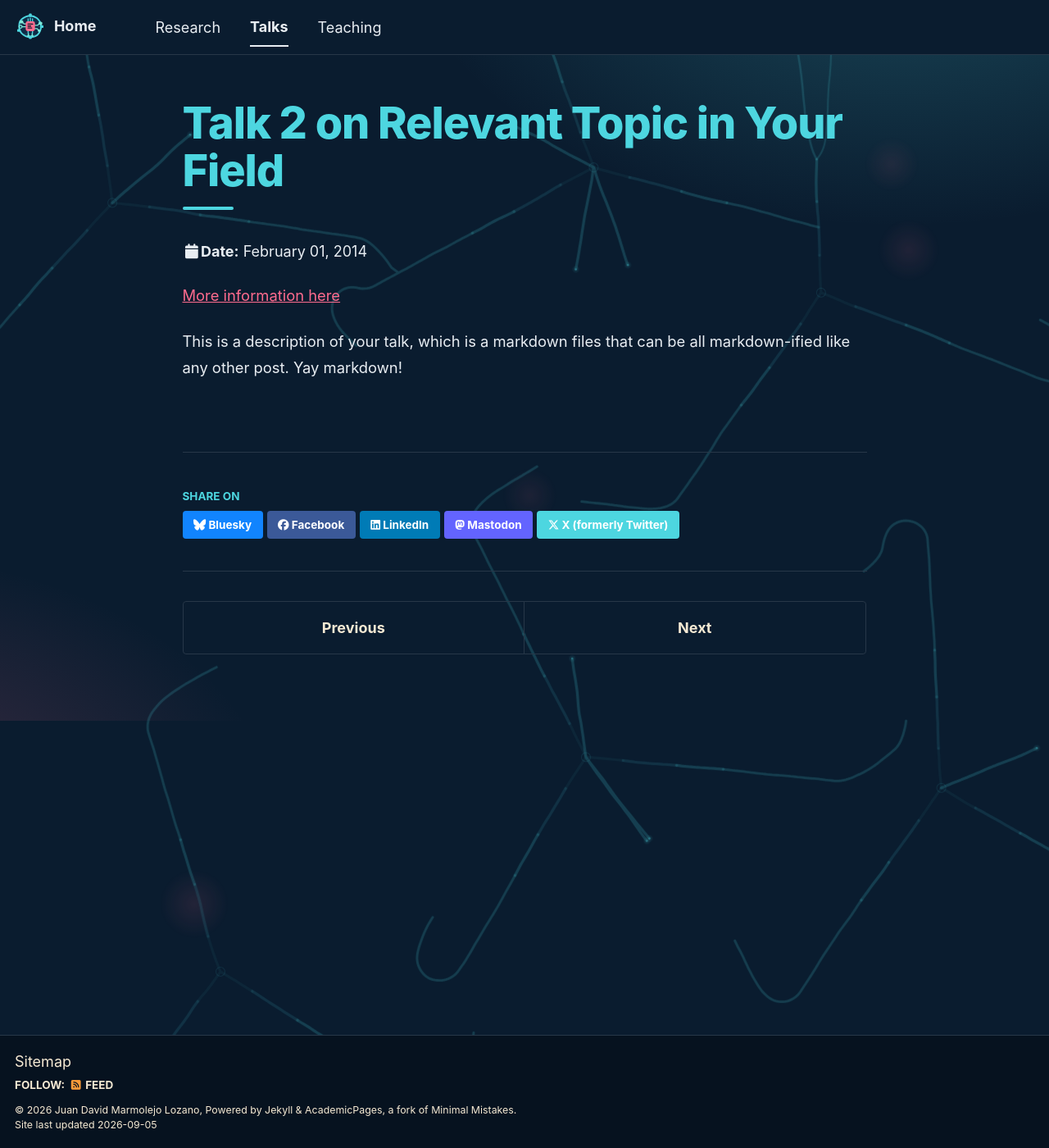
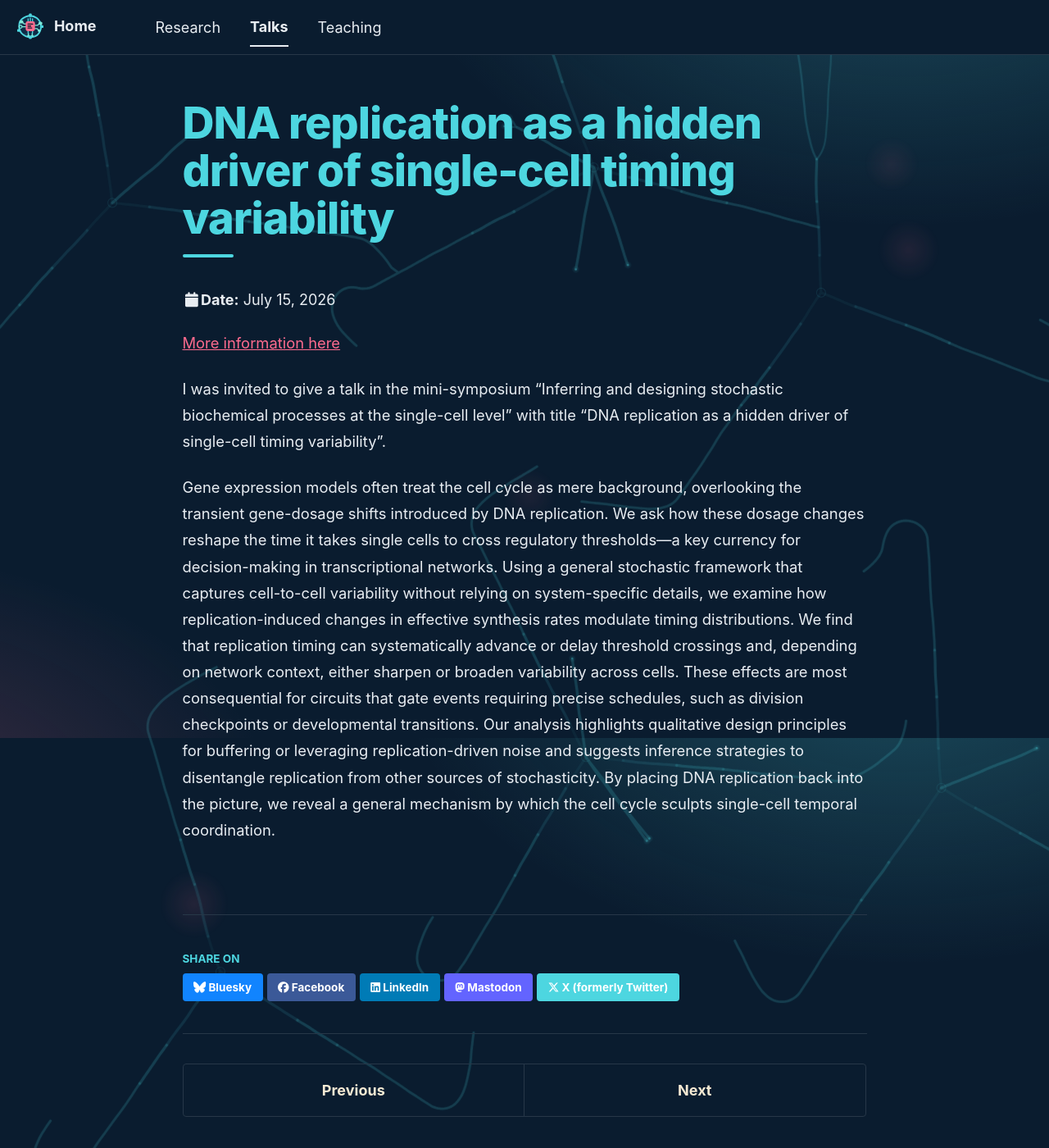
Before and after one commit to jdmarmolejo/jdmarmolejo.github.io, a Jekyll site: the page built from _talks/2014-02-01-talk-2.md, in a window 1280 px wide and 1400 px high. Shown: the whole window at 82% size. Built offline with Jekyll 4.4.1, drawn with Linux system fonts in a browser that asks for light colours; a script bundle is joined from its source files by our own code; library files that are not in the unit come from our copies.

Commit message:
Update 2014-02-01-talk-2.md

```diff
--- a/_talks/2014-02-01-talk-2.md
+++ b/_talks/2014-02-01-talk-2.md
@@ -1,13 +1,15 @@
 ---
-title: "Talk 2 on Relevant Topic in Your Field"
+title: "DNA replication as a hidden driver of single-cell timing variability"
 collection: talks
 type: "Talk"
 permalink: /talks/2014-02-01-talk-2
-venue: "London School of Testing"
-date: 2014-02-01
-location: "London, UK"
+venue: "13th European Conference for Mathematical and Theoretical Biology"
+date: 2026-07-15
+location: "Graz, Austria"
 ---
 
-[More information here](http://example2.com)
+[More information here](https://ecmtb2026.org/contributions/ms113-03)
 
-This is a description of your talk, which is a markdown files that can be all markdown-ified like any other post. Yay markdown!
+I was invited to give a talk in the mini-symposium "Inferring and designing stochastic biochemical processes at the single-cell level" with title "DNA replication as a hidden driver of single-cell timing variability".
+
+Gene expression models often treat the cell cycle as mere background, overlooking the transient gene-dosage shifts introduced by DNA replication. We ask how these dosage changes reshape the time it takes single cells to cross regulatory thresholds—a key currency for decision-making in transcriptional networks. Using a general stochastic framework that captures cell-to-cell variability without relying on system-specific details, we examine how replication-induced changes in effective synthesis rates modulate timing distributions. We find that replication timing can systematically advance or delay threshold crossings and, depending on network context, either sharpen or broaden variability across cells. These effects are most consequential for circuits that gate events requiring precise schedules, such as division checkpoints or developmental transitions. Our analysis highlights qualitative design principles for buffering or leveraging replication-driven noise and suggests inference strategies to disentangle replication from other sources of stochasticity. By placing DNA replication back into the picture, we reveal a general mechanism by which the cell cycle sculpts single-cell temporal coordination.
```
